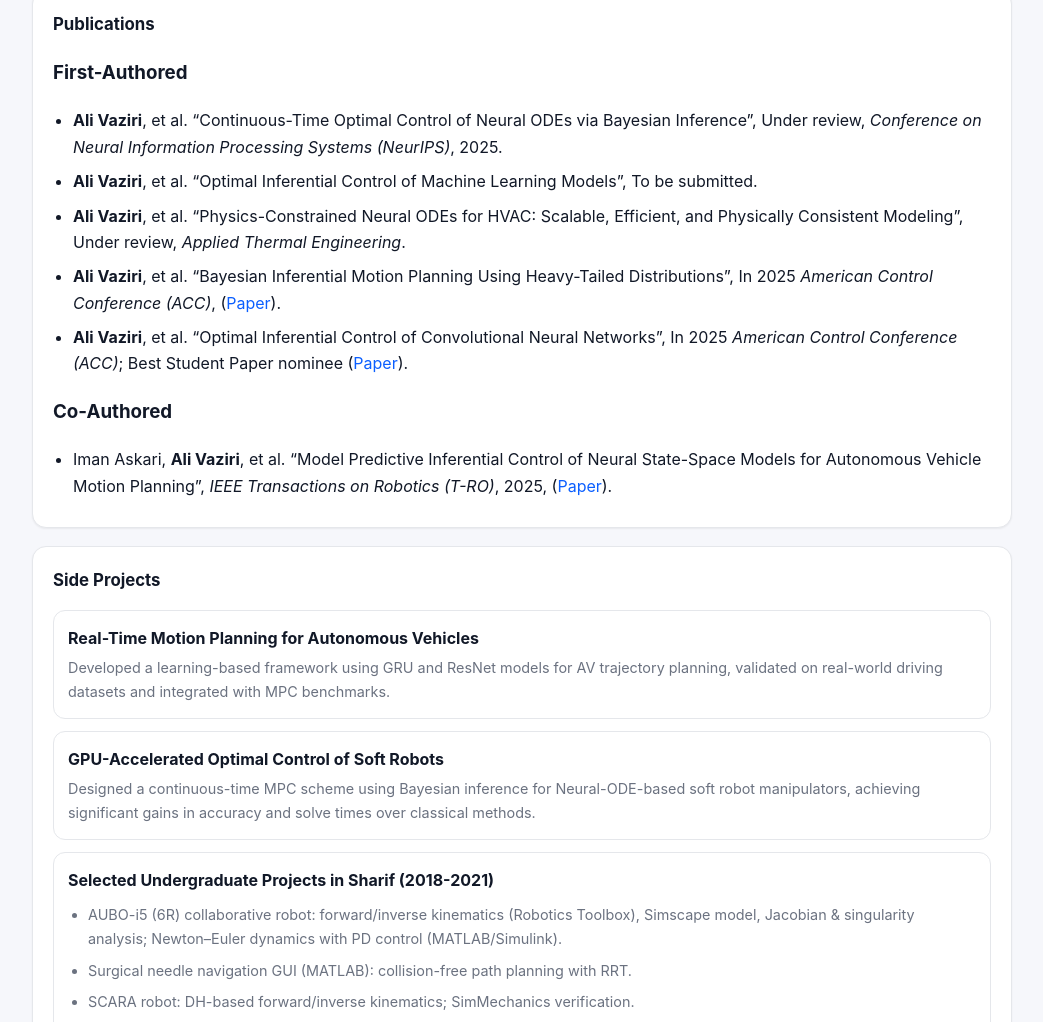
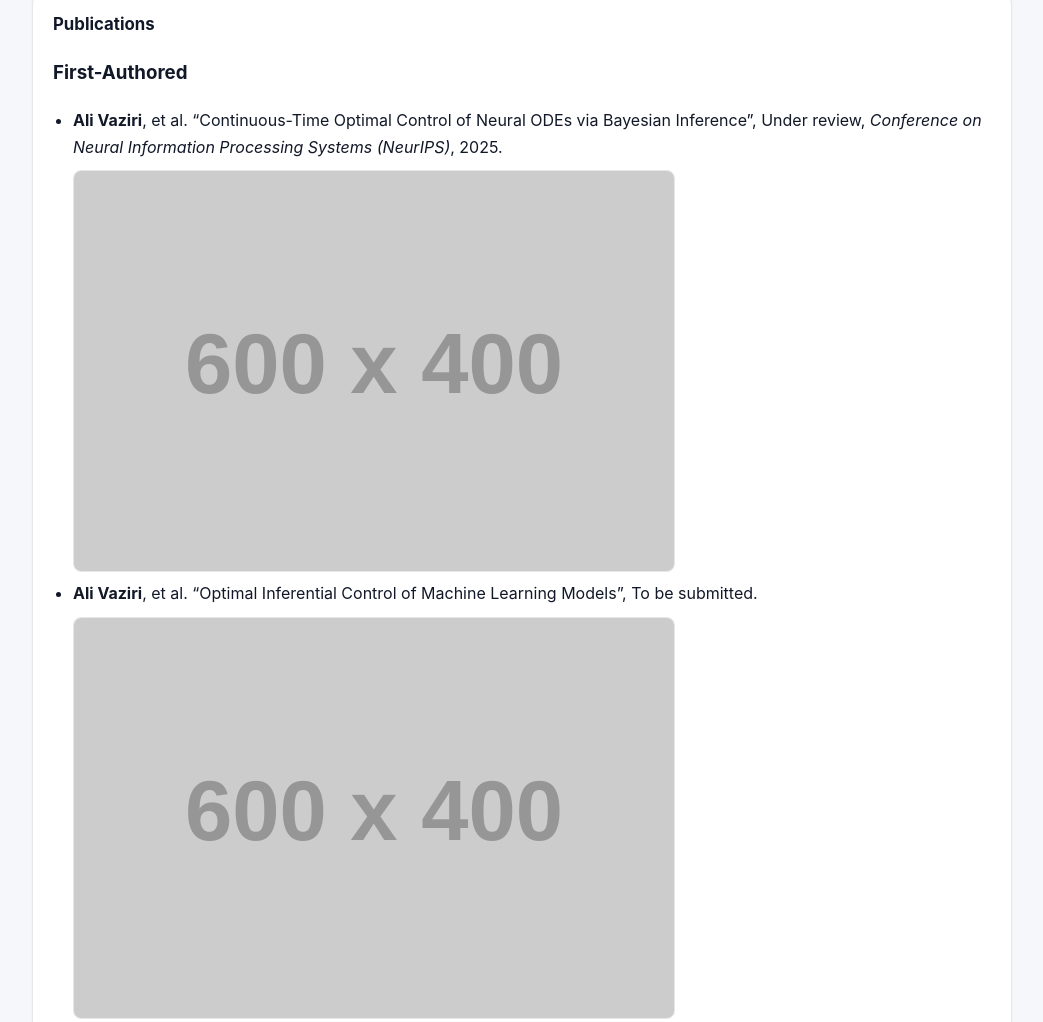
Before and after one commit to Alivaziri/alivaziri.github.io, a plain HTML site: page index.html in a window 1280 px wide. Shown: the part 872-1894 px from the top of the page, without its empty margins (118-1161 px from the left). Drawn offline with Linux system fonts and the light colour scheme; placeholder pictures from the web are drawn by us.

Commit message:
Update index.html

```diff
--- a/index.html
+++ b/index.html
@@ -10,7 +10,7 @@
   <meta property="og:title" content="Ali Vaziri" />
   <meta property="og:description" content="Optimal Control • Bayesian Inference • GPU-accelerated Computing" />
   <meta property="og:type" content="website" />
-  <meta property="og:image" content="avatar.jpg" />
+  <meta property="og:image" content="image_da6dfe.png" />
 
   <style>
     :root{
@@ -20,7 +20,7 @@
     }
     *{box-sizing:border-box}
     html,body{margin:0;padding:0;font-family:Inter, ui-sans-serif, system-ui, -apple-system, Segoe UI, Roboto, Arial, "Noto Sans", sans-serif;line-height:1.65;background:var(--bg);color:var(--fg)}
-    img{max-width:100%;display:block}
+    img, video{max-width:100%;display:block}
     a{color:var(--link);text-decoration:none} a:hover{text-decoration:underline}
 
     /* Background strip for bottom (styles are kept in case they are needed for other elements) */
@@ -69,11 +69,15 @@
     .single-col-card ul { padding-left: 20px; margin-top: 5px; margin-bottom: 5px; }
 
     /* Publications list */
-    .pub{display:grid;grid-template-columns:110px 1fr;gap:12px;border:1px solid var(--border);border-radius:12px;padding:12px;background:#ffffff;margin:10px 0}
-    .thumb{width:110px;height:74px;border-radius:8px;background:#f0f3fa;border:1px solid var(--border)}
-    .links a{margin-right:10px}
     ul.compact-list { margin: 0; padding-left: 20px; list-style-position: outside; }
     ul.compact-list li { margin-bottom: 8px; }
+
+    .publication-media {
+        max-width: 100%; /* Ensure it's responsive */
+        border-radius: 8px; /* Match the theme */
+        margin-top: 10px; /* Add some space */
+        border: 1px solid var(--border);
+    }
 
     footer{padding:30px 18px;color:var(--muted);text-align:center}
 
@@ -142,29 +146,54 @@
       <h2>Publications</h2>
       <h3>First-Authored</h3>
       <ul class="compact-list">
-        <li><strong>Ali Vaziri</strong>, et al. “Continuous-Time Optimal Control of Neural ODEs via Bayesian Inference”, Under review, <em>Conference on Neural Information Processing Systems (NeurIPS)</em>, 2025.</li>
-        <li><strong>Ali Vaziri</strong>, et al. “Optimal Inferential Control of Machine Learning Models”, To be submitted.</li>
-        <li><strong>Ali Vaziri</strong>, et al. “Physics-Constrained Neural ODEs for HVAC: Scalable, Efficient, and Physically Consistent Modeling”, Under review, <em>Applied Thermal Engineering</em>.</li>
-        <li><strong>Ali Vaziri</strong>, et al. “Bayesian Inferential Motion Planning Using Heavy-Tailed Distributions”, In 2025 <em>American Control Conference (ACC)</em>, (<a href="https://ieeexplore.ieee.org/document/11107971" target="_blank" rel="noopener">Paper</a>).</li>
-        <li><strong>Ali Vaziri</strong>, et al. “Optimal Inferential Control of Convolutional Neural Networks”, In 2025 <em>American Control Conference (ACC)</em>; Best Student Paper nominee (<a href="https://ieeexplore.ieee.org/abstract/document/11107659" target="_blank" rel="noopener">Paper</a>).</li>
+        <li>
+          <strong>Ali Vaziri</strong>, et al. “Continuous-Time Optimal Control of Neural ODEs via Bayesian Inference”, Under review, <em>Conference on Neural Information Processing Systems (NeurIPS)</em>, 2025.
+          <img src="https://placehold.co/600x400/e5e7eb/6b7280?text=Publication+Visual" alt="Publication visual placeholder" class="publication-media">
+        </li>
+        <li>
+          <strong>Ali Vaziri</strong>, et al. “Optimal Inferential Control of Machine Learning Models”, To be submitted.
+          <img src="https://placehold.co/600x400/e5e7eb/6b7280?text=Publication+Visual" alt="Publication visual placeholder" class="publication-media">
+        </li>
+        <li>
+          <strong>Ali Vaziri</strong>, et al. “Physics-Constrained Neural ODEs for HVAC: Scalable, Efficient, and Physically Consistent Modeling”, Under review, <em>Applied Thermal Engineering</em>.
+          <img src="https://placehold.co/600x400/e5e7eb/6b7280?text=Publication+Visual" alt="Publication visual placeholder" class="publication-media">
+        </li>
+        <li>
+          <strong>Ali Vaziri</strong>, et al. “Bayesian Inferential Motion Planning Using Heavy-Tailed Distributions”, In 2025 <em>American Control Conference (ACC)</em>, (<a href="https://ieeexplore.ieee.org/document/11107971" target="_blank" rel="noopener">Paper</a>).
+          <video class="publication-media" width="100%" autoplay loop muted playsinline>
+              <source src="Overtaking Scenario.mp4" type="video/mp4">
+              Your browser does not support the video tag.
+          </video>
+        </li>
+        <li>
+          <strong>Ali Vaziri</strong>, et al. “Optimal Inferential Control of Convolutional Neural Networks”, In 2025 <em>American Control Conference (ACC)</em>; Best Student Paper nominee (<a href="https://ieeexplore.ieee.org/abstract/document/11107659" target="_blank" rel="noopener">Paper</a>).
+          <video class="publication-media" width="100%" autoplay loop muted playsinline>
+            <source src="Overtaking Scenario.mp4" type="video/mp4">
+            Your browser does not support the video tag.
+          </video>
+        </li>
       </ul>
       <h3 style="margin-top: 20px;">Co-Authored</h3>
       <ul class="compact-list">
-        <li>Iman Askari, <strong>Ali Vaziri</strong>, et al. “Model Predictive Inferential Control of Neural State-Space Models for Autonomous Vehicle Motion Planning”, <em>IEEE Transactions on Robotics (T-RO)</em>, 2025, (<a href="https://ieeexplore.ieee.org/abstract/document/10981628" target="_blank" rel="noopener">Paper</a>).</li>
+        <li>
+          Iman Askari, <strong>Ali Vaziri</strong>, et al. “Model Predictive Inferential Control of Neural State-Space Models for Autonomous Vehicle Motion Planning”, <em>IEEE Transactions on Robotics (T-RO)</em>, 2025, (<a href="https://ieeexplore.ieee.org/abstract/document/10981628" target="_blank" rel="noopener">Paper</a>).
+          <video class="publication-media" width="100%" autoplay loop muted playsinline>
+            <source src="Overtaking Scenario.mp4" type="video/mp4">
+            Your browser does not support the video tag.
+          </video>
+        </li>
       </ul>
     </section>
 
     <section id="projects">
-        <h2>Side Projects</h2>
+        <h2>Projects</h2>
         <div class="single-col-card">
           <h3>Real-Time Motion Planning for Autonomous Vehicles</h3>
           <p>Developed a learning-based framework using GRU and ResNet models for AV trajectory planning, validated on real-world driving datasets and integrated with MPC benchmarks.</p>
-
         </div>
         <div class="single-col-card">
           <h3>GPU-Accelerated Optimal Control of Soft Robots</h3>
           <p>Designed a continuous-time MPC scheme using Bayesian inference for Neural-ODE-based soft robot manipulators, achieving significant gains in accuracy and solve times over classical methods.</p>
-
         </div>
         <div class="single-col-card">
           <h3>Selected Undergraduate Projects in Sharif (2018-2021)</h3>
```
